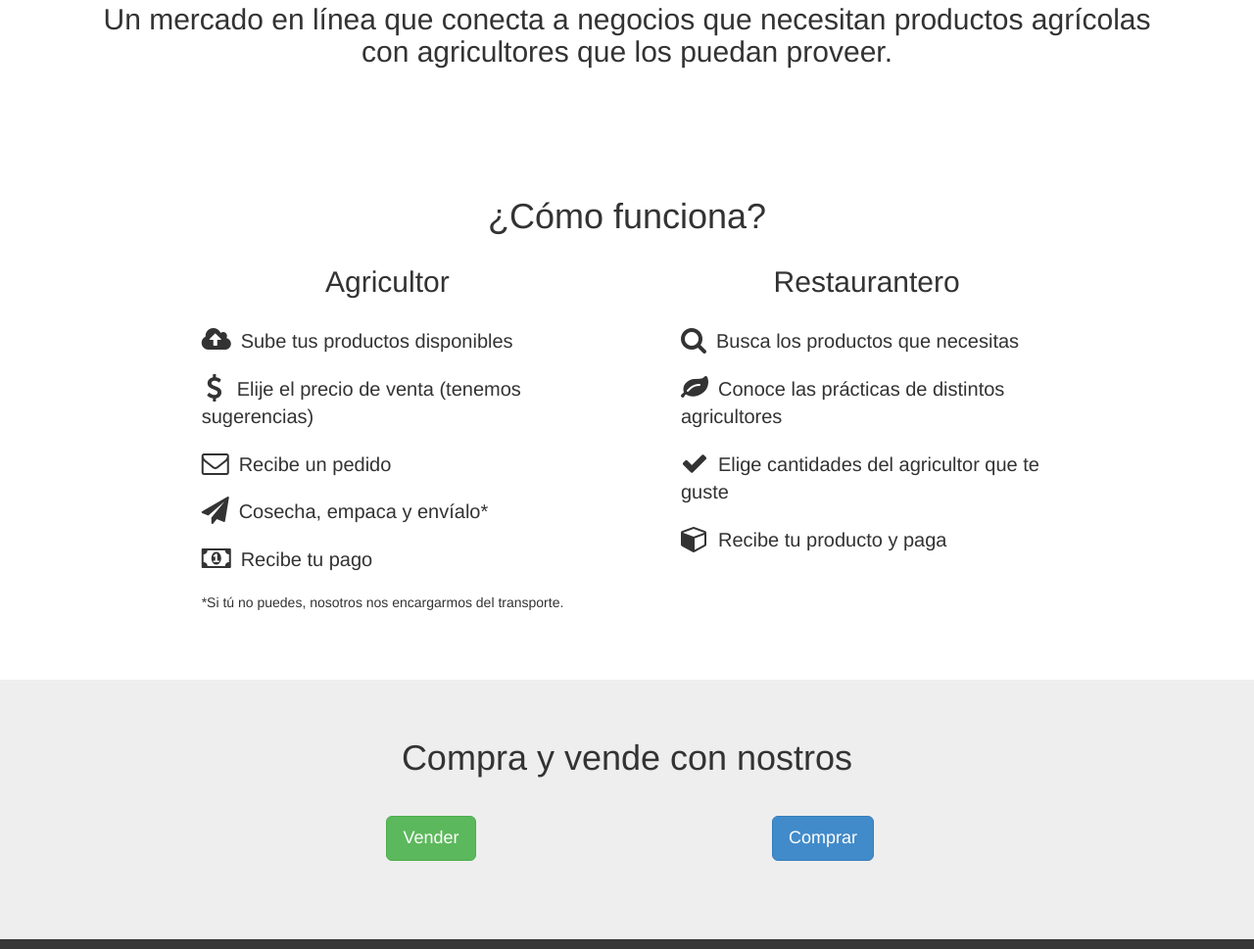
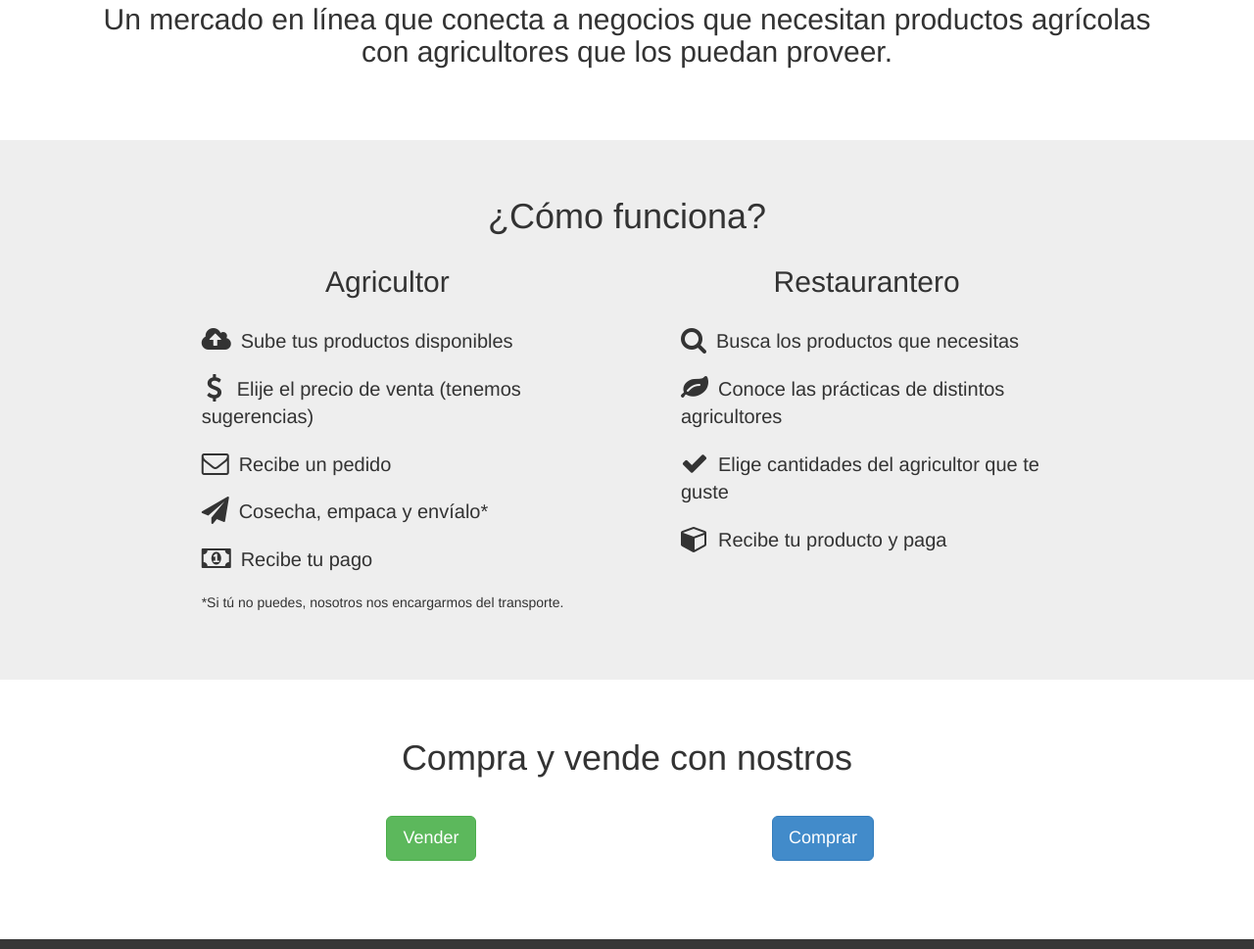
Before and after one commit to farmup/farmup-prototype, a plain HTML site: page index.html in a window 1280 px wide. Shown: the part 2163-3132 px from the top of the page at 98% size. Drawn offline with nearby package versions, Linux system fonts and the light colour scheme.

Commit message:
Changed alternate section colors.

```diff
--- a/index.html
+++ b/index.html
@@ -182,7 +182,7 @@
       </div>
     </section>
 
-    <section>
+    <section class="alternate">
       <div class="container seccion-small">
         <div class="row">
           <div class="col-sm-12">
@@ -212,7 +212,7 @@
       </div>
     </section>
 
-    <section id="seconCTA" class="alternate">
+    <section id="seconCTA">
       <div class="p-40">
         <h1 class="center-block">Compra y vende con nostros</h1>
         <div class="row center-block m-top40 m-btm10">
```
Lines whose indentation alone changed are shown as unchanged.
